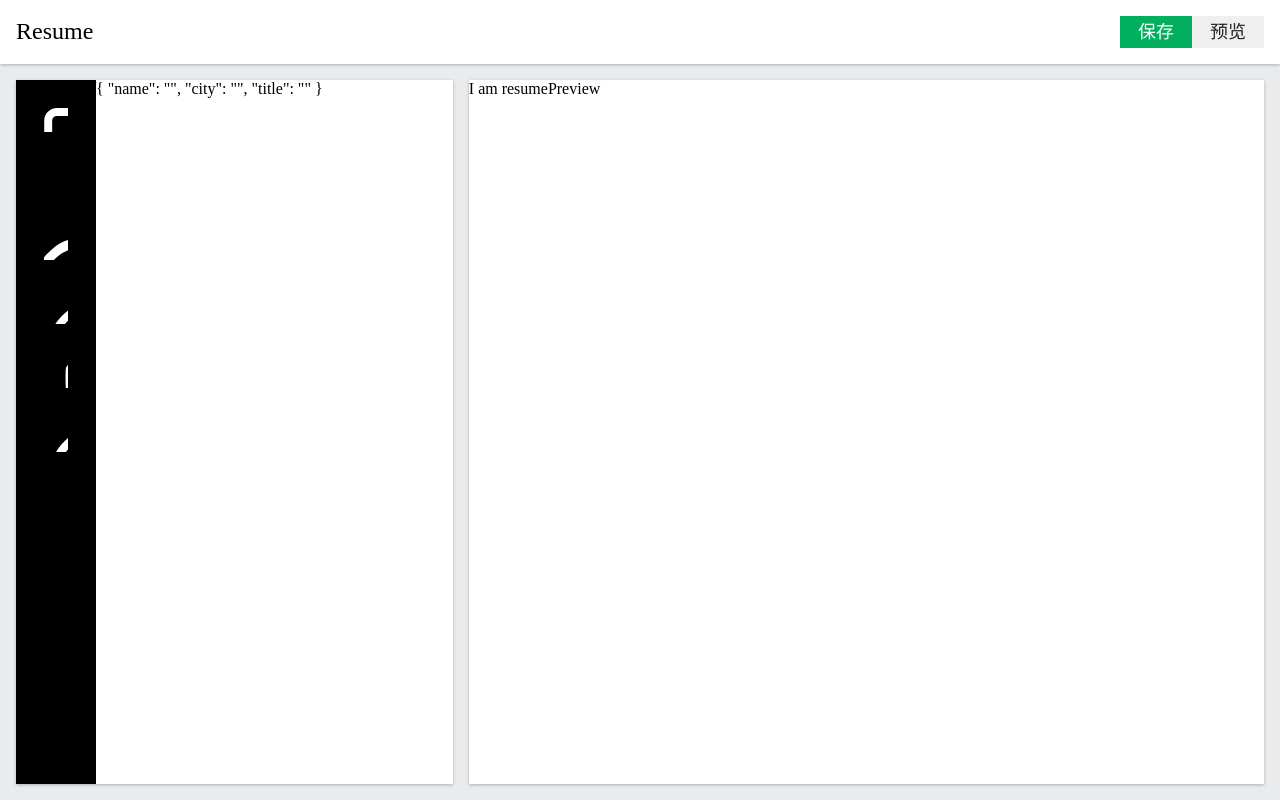
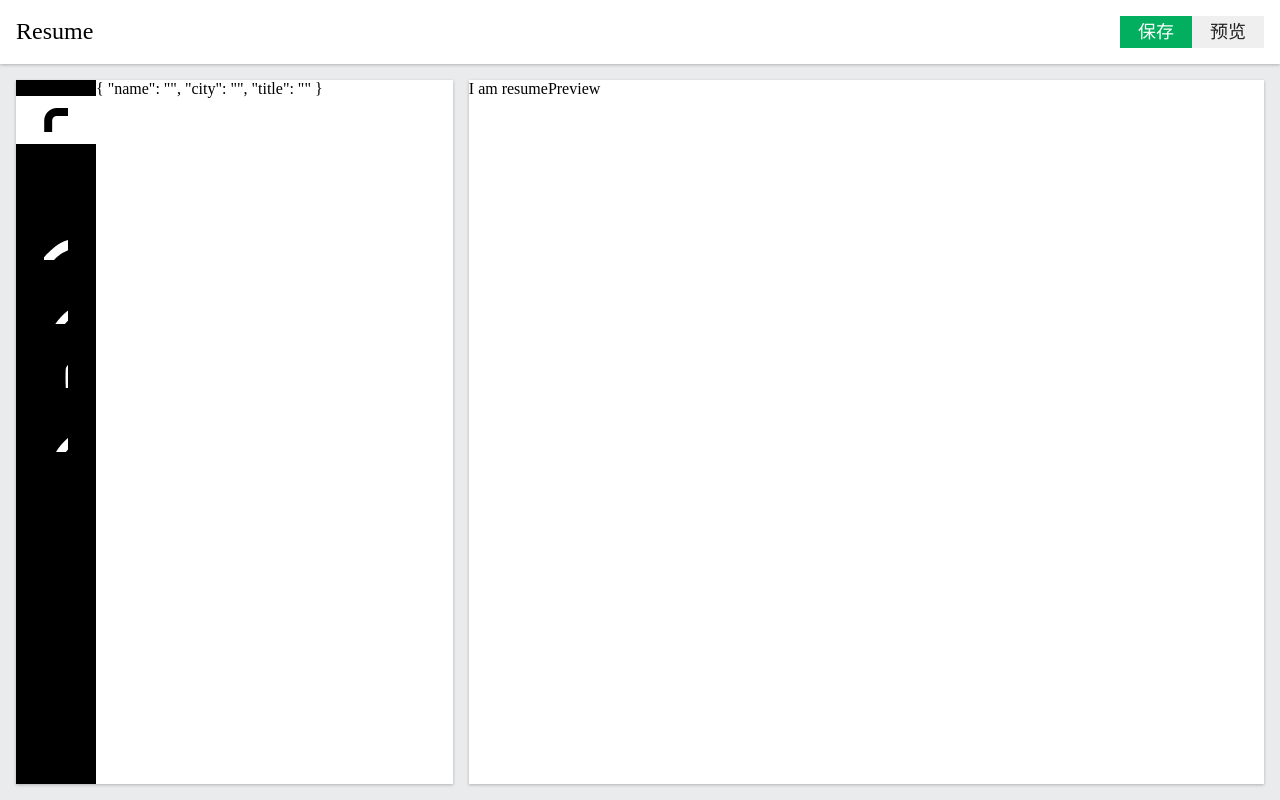
Before and after one commit to winters0991/project-vue-resumer, a Vue app: page / in a window 1280 px wide. Built offline with nearby package versions, Linux system fonts and the light colour scheme.

Commit message:
修改 使用svg图标

```diff
--- a/src/App.vue
+++ b/src/App.vue
@@ -28,7 +28,7 @@ export default {
     }
   },
   components: {Topbar, ResumeEditor, ResumePreview},
-  created(){
+  created() {
     document.body.insertAdjacentHTML('afterbegin', icons) //插入元素内部的第一个子节点之前
   }
 }
--- a/src/components/ResumeEditor.vue
+++ b/src/components/ResumeEditor.vue
@@ -2,7 +2,7 @@
   <div id="resumeEditor">
     <nav>
       <ol>
-        <li v-for='(item,index) in resume.config' :class='{active: item === selected}' @click='selected = item'>
+        <li v-for='(item,index) in resume.config' :class='{active: item.field === selected}' @click='selected = item.field'>
         <svg class='icon'>
           <use :xlink:href="`#icon-${item.icon}`"></use>
         </svg>
@@ -11,7 +11,7 @@
     </nav>
     <ol class="panels">
       <li v-for='item in resume.config' v-show='item.field === selected'>
-        {{resume[item.field]}}
+         {{resume[item.field]}}
       </li>
     </ol>
   </div>
@@ -37,7 +37,7 @@ export default {
           city: '',
           title: ''
         },
-        'work history': [],
+       'work history': [],
         education: [],
         projects: [],
         awards: [],
```
